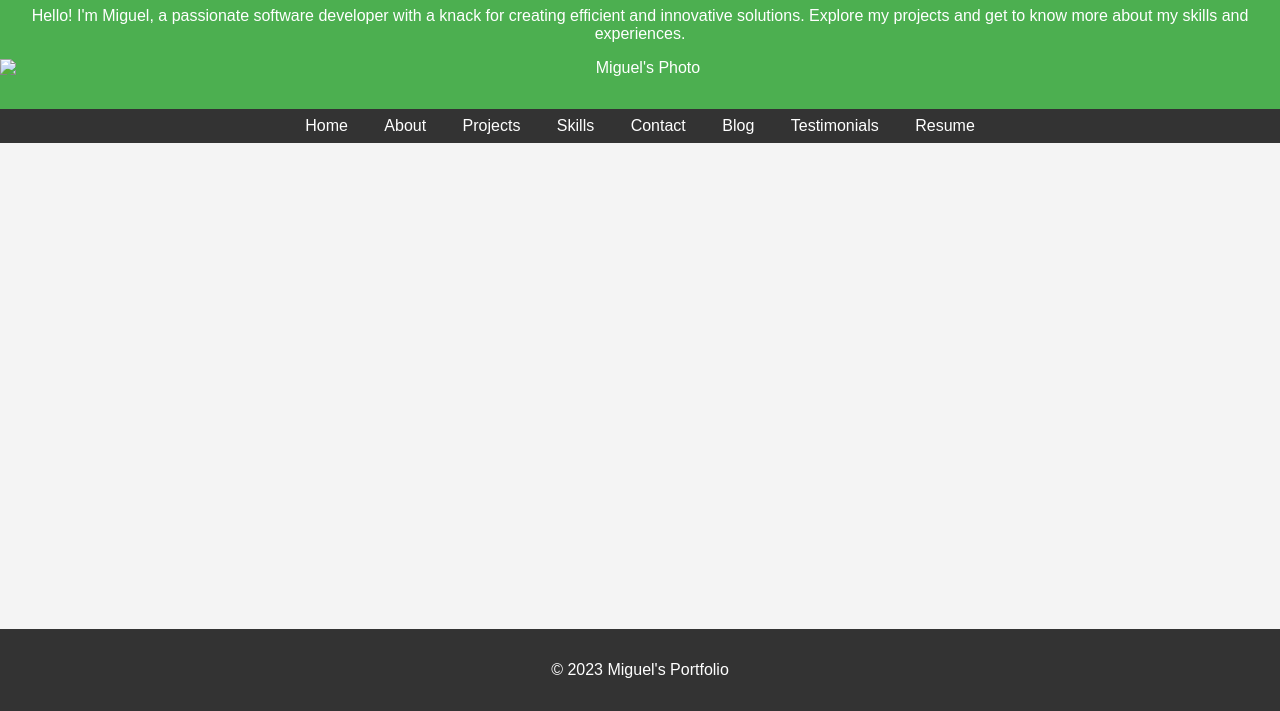
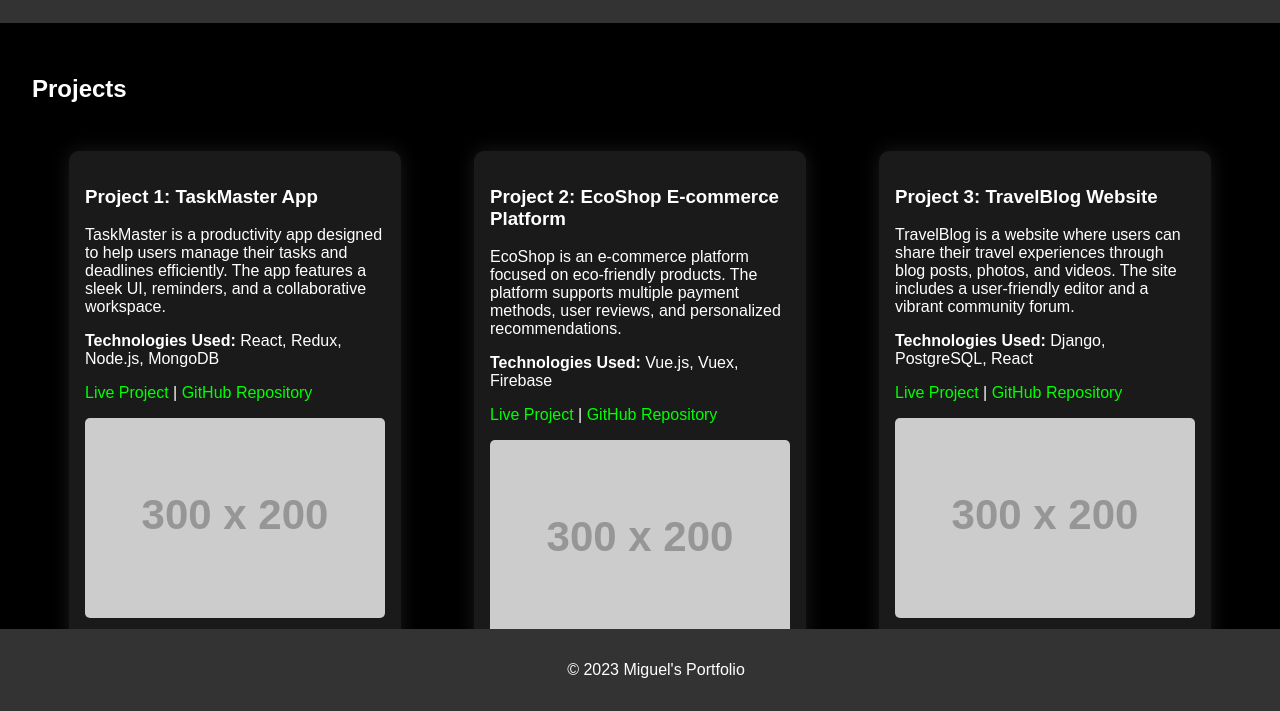
Before and after one commit to Mystic-Miguel/miguelitos-portfolio, a plain HTML site: page index.html in a window 1280 px wide. Shown: the part 89-800 px from the top of the page. Drawn offline with Linux system fonts and the light colour scheme.

Commit message:
Update index.html with advanced 3D CSS styles and project details

```diff
--- a/index.html
+++ b/index.html
@@ -1,31 +1,98 @@
+
 <!DOCTYPE html>
 <html lang="en">
 <head>
     <meta charset="UTF-8">
     <meta name="viewport" content="width=device-width, initial-scale=1.0">
     <title>Miguel's Portfolio</title>
-    <link rel="stylesheet" href="styles.css">
+    <style>
+        body {
+            font-family: Arial, sans-serif;
+            margin: 0;
+            padding: 0;
+            background-color: #000;
+            color: #fff;
+        }
+        header {
+            background-color: #333;
+            color: #fff;
+            padding: 1rem;
+            text-align: center;
+        }
+        .container {
+            padding: 2rem;
+        }
+        .projects {
+            margin-top: 2rem;
+            display: flex;
+            flex-wrap: wrap;
+            justify-content: space-around;
+        }
+        .project {
+            background-color: #1a1a1a;
+            padding: 1rem;
+            margin: 1rem;
+            border-radius: 10px;
+            box-shadow: 0 0 20px rgba(255, 255, 255, 0.1);
+            transform: perspective(1000px) rotateY(0deg);
+            transition: transform 0.5s;
+            width: 300px;
+        }
+        .project:hover {
+            transform: perspective(1000px) rotateY(10deg);
+        }
+        .project a {
+            text-decoration: none;
+            color: #00ff00;
+        }
+        .project img {
+            max-width: 100%;
+            height: auto;
+            border-radius: 5px;
+        }
+        footer {
+            text-align: center;
+            padding: 1rem;
+            background-color: #333;
+            color: #fff;
+            position: fixed;
+            width: 100%;
+            bottom: 0;
+        }
+    </style>
 </head>
 <body>
     <header>
-        <h1>Welcome to Miguel's Portfolio</h1>
-        <p>Hello! I'm Miguel, a passionate software developer with a knack for creating efficient and innovative solutions. Explore my projects and get to know more about my skills and experiences.</p>
-        <img src="miguel_photo.jpg" alt="Miguel's Photo">
+        <h1>Miguel's Portfolio</h1>
     </header>
-    <nav>
-        <ul>
-            <li><a href="index.html">Home</a></li>
-            <li><a href="about.html">About</a></li>
-            <li><a href="projects.html">Projects</a></li>
-            <li><a href="skills.html">Skills</a></li>
-            <li><a href="contact.html">Contact</a></li>
-            <li><a href="blog.html">Blog</a></li>
-            <li><a href="testimonials.html">Testimonials</a></li>
-            <li><a href="resume.html">Resume</a></li>
-        </ul>
-    </nav>
+    <div class="container">
+        <h2>Projects</h2>
+        <div class="projects">
+            <div class="project">
+                <h3>Project 1: TaskMaster App</h3>
+                <p>TaskMaster is a productivity app designed to help users manage their tasks and deadlines efficiently. The app features a sleek UI, reminders, and a collaborative workspace.</p>
+                <p><strong>Technologies Used:</strong> React, Redux, Node.js, MongoDB</p>
+                <p><a href="https://liveprojectlink.com" target="_blank">Live Project</a> | <a href="https://github.com/Mystic-Miguel/TaskMaster" target="_blank">GitHub Repository</a></p>
+                <img src="https://via.placeholder.com/300x200" alt="TaskMaster App Screenshot">
+            </div>
+            <div class="project">
+                <h3>Project 2: EcoShop E-commerce Platform</h3>
+                <p>EcoShop is an e-commerce platform focused on eco-friendly products. The platform supports multiple payment methods, user reviews, and personalized recommendations.</p>
+                <p><strong>Technologies Used:</strong> Vue.js, Vuex, Firebase</p>
+                <p><a href="https://liveprojectlink.com" target="_blank">Live Project</a> | <a href="https://github.com/Mystic-Miguel/EcoShop" target="_blank">GitHub Repository</a></p>
+                <img src="https://via.placeholder.com/300x200" alt="EcoShop Platform Screenshot">
+            </div>
+            <div class="project">
+                <h3>Project 3: TravelBlog Website</h3>
+                <p>TravelBlog is a website where users can share their travel experiences through blog posts, photos, and videos. The site includes a user-friendly editor and a vibrant community forum.</p>
+                <p><strong>Technologies Used:</strong> Django, PostgreSQL, React</p>
+                <p><a href="https://liveprojectlink.com" target="_blank">Live Project</a> | <a href="https://github.com/Mystic-Miguel/TravelBlog" target="_blank">GitHub Repository</a></p>
+                <img src="https://via.placeholder.com/300x200" alt="TravelBlog Website Screenshot">
+            </div>
+        </div>
+    </div>
     <footer>
-        <p>&copy; 2023 Miguel's Portfolio</p>
+        <p>© 2023 Miguel's Portfolio</p>
     </footer>
 </body>
 </html>
```
